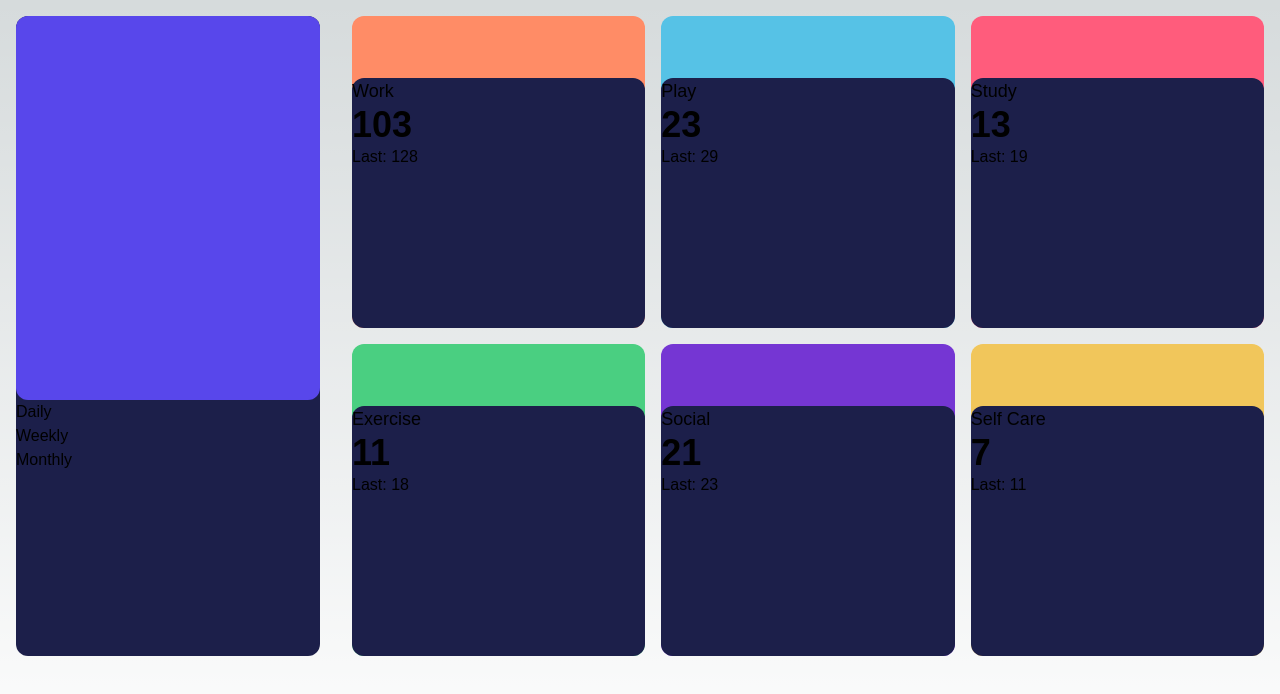
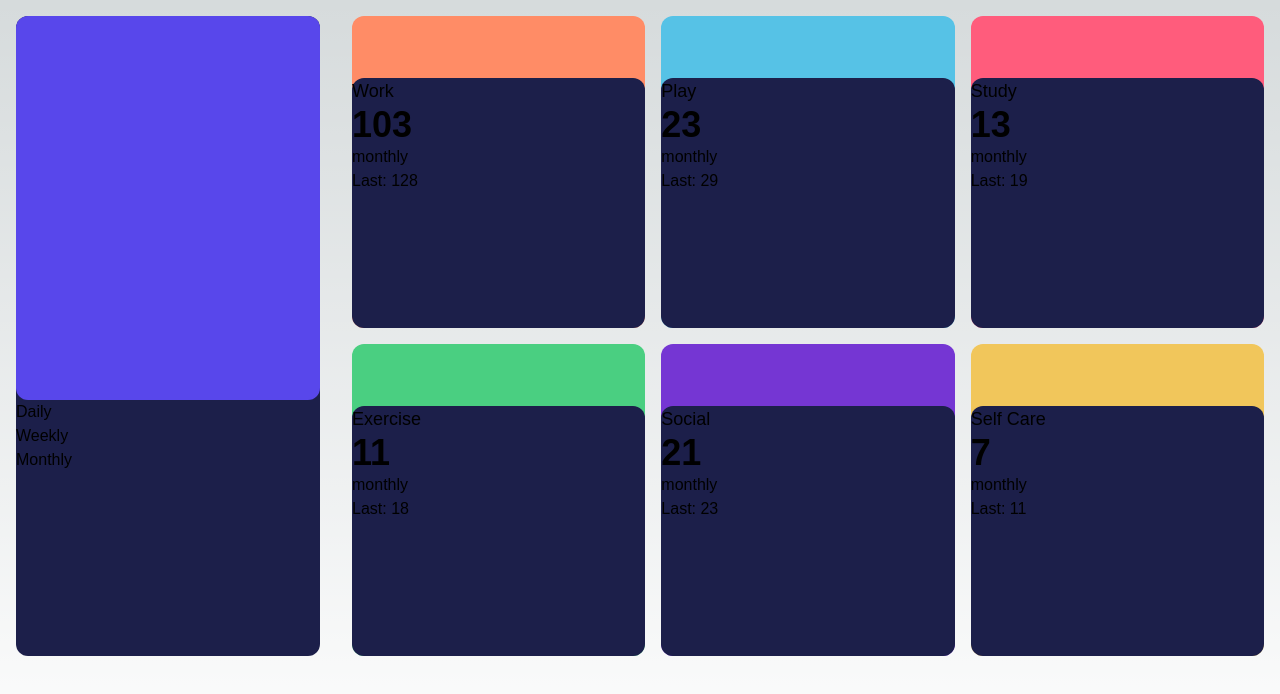
Before and after one commit to DavidVerghese/time-tracking-dashboard, a Next.js app: page / in a window 1280 px wide. Shown: the top 694 px of the page. Built offline with nearby package versions, Linux system fonts and the light colour scheme.

Commit message:
add in state

```diff
--- a/app/Category/Category.jsx
+++ b/app/Category/Category.jsx
@@ -13,7 +13,8 @@ export default function Category({ category, timeframe, key }) {
         <div key={key} className={`${colorMap[category.title]} rounded-xl flex flex-col justify-end max-sm:h-48`}>
             <div className="bg-dark-blue h-4/5 rounded-xl">
                 <h2>{category.title}</h2>
-                <p class = "text-4xl font-bold">{category.timeframes[timeframe].current}</p>
+          <p class="text-4xl font-bold">{category.timeframes[timeframe].current}</p>
+          {timeframe}
                 <p>Last: {category.timeframes[timeframe].previous}</p>
 			</div>
 		</div>
--- a/app/Grid/Grid.jsx
+++ b/app/Grid/Grid.jsx
@@ -1,9 +1,11 @@
 import Category from "../Category/Category";
 
 export default function Grid({ tasksData }) {
-	const timeframe = "monthly"
+
+  const timeframe = "monthly";
+
 	return (
-		<div className="sm:grid grid-cols-2 lg:grid-cols-3 gap-4 sm:w-3/4 sm:h-4/5 m-4">
+    <div className="sm:grid grid-cols-2 lg:grid-cols-3 gap-4 sm:w-3/4 sm:h-4/5 m-4">
 			{tasksData.map((category, key) => (
 				<Category category={category} timeframe={timeframe} key={key} />
 				))
```
Also changed, not shown: app/page.js (+4 -3 lines).
